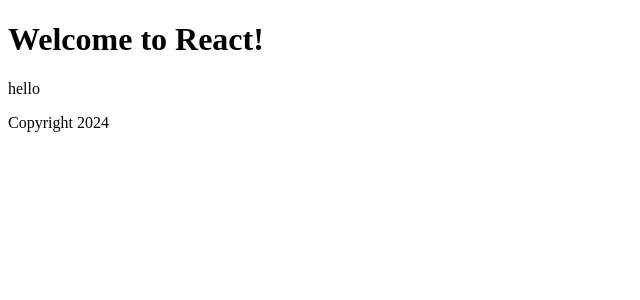
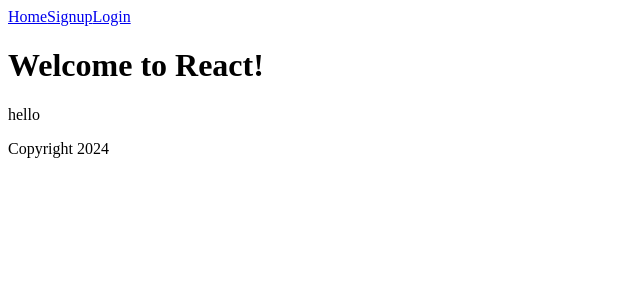
Before and after one commit to BuickSalesman/git-it-together, a React (Vite) app: page / in a window 1280 px wide. Shown: the top 300 px of the page, without its empty margins (0-640 px from the left). Built offline with nearby package versions, Linux system fonts and the light colour scheme.

Commit message:
added links to signup and login

```diff
--- a/src/App.jsx
+++ b/src/App.jsx
@@ -1,13 +1,16 @@
 import { Header } from "./Header";
 import { Content } from "./Content";
 import { Footer } from "./Footer";
+import { BrowserRouter } from "react-router-dom";
 
 function App() {
   return (
     <div>
-      <Header />
-      <Content />
-      <Footer />
+      <BrowserRouter>
+        <Header />
+        <Content />
+        <Footer />
+      </BrowserRouter>
     </div>
   );
 }
--- a/src/Header.jsx
+++ b/src/Header.jsx
@@ -1,7 +1,19 @@
+import { Link } from "react-router-dom";
+
 export function Header() {
   return (
     <header>
-      <nav></nav>
+      <nav>
+        <Link to="/">Home</Link>
+        {localStorage.jwt === undefined ? (
+          <>
+            <Link to="/signup">Signup</Link>
+            <Link to="/login">Login</Link>
+          </>
+        ) : (
+          <></>
+        )}
+      </nav>
     </header>
   );
 }
```
